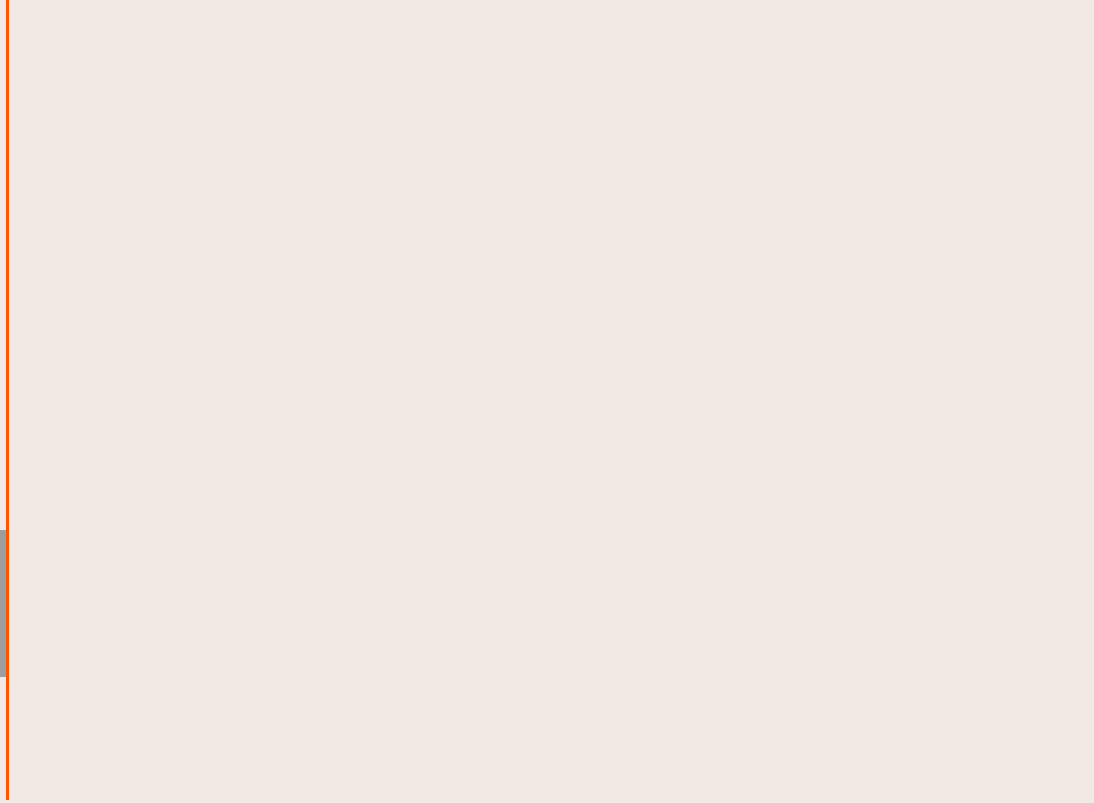
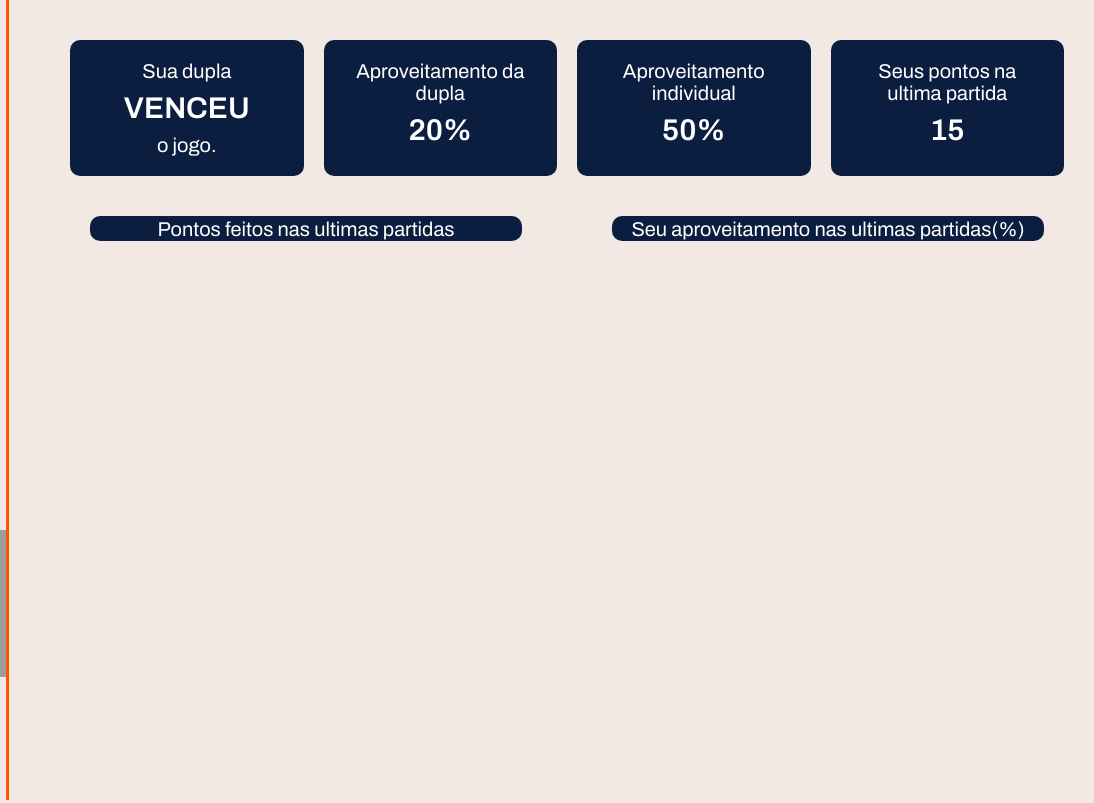
Before and after one commit to arthurrbispo/Voleinside, a website: page web-data-viz/public/dashboard.html in a window 1280 px wide. Shown: the full height of the page, 186-1280 px from the left. Drawn offline with nearby package versions, Linux system fonts and the light colour scheme; files that its build step writes are made by us from their sources; no server answers; grey boxes are pictures that could not be loaded; files whose address does not match are found by name.

Commit message:
Plotando os gráficos

```diff
--- a/web-data-viz/public/css/dashboards.css
+++ b/web-data-viz/public/css/dashboards.css
@@ -264,6 +264,7 @@ canvas {
   left: 25%;
   height: 100vh;
   overflow: auto;
+  padding: 20px;
 }
 
 
@@ -342,3 +343,75 @@ canvas {
 .btn-logout:hover {
   background-color: #ff7232;
 }
+
+
+.kpi {
+  display: flex;
+  justify-content: space-between;
+  margin-bottom: 20px;
+  margin-top: 40px;
+  margin-right: 30px;
+  gap: 20px;
+}
+
+.kpi-box {
+  flex: 1;
+  background-color: #0B1E3F;
+  border-radius: 10px;
+  padding: 20px;
+  text-align: center;
+
+}
+
+.kpi-value {
+  font-size: 30px;
+  font-weight: 600;
+  color: #fff;
+  margin: 10px 0;
+}
+
+.kpi-text {
+  color: #fff;
+  font-size: 20px;
+}
+
+.charts {
+  display: flex;
+  gap: 20px;
+  flex-wrap: wrap;
+
+}
+
+.chart {
+  background-color: #F2E9E4;
+  margin-right: 30px;
+  border-radius: 10px;
+  padding: 20px;
+  width: auto;
+  flex: 1;
+  min-width: 300px;
+  max-width: 500px;
+}
+
+.chart-title {
+  font-size: 20px;
+  background-color: #0B1E3F;
+  color: #fff;
+  margin-bottom: 15px;
+  text-align: center;
+  border-radius: 10px;
+  align-content: center;
+  height: 10%;
+  width: 100%;
+}
+
+.chart-pontos {
+  height: 250px;
+  border-radius: 5px;
+  display: flex;
+  align-items: center;
+  justify-content: center;
+  color: #a0a0a0;
+  width: 100% !important;
+  height: 100% !important;
+}
--- a/web-data-viz/public/dashboard.html
+++ b/web-data-viz/public/dashboard.html
@@ -51,23 +51,46 @@
 
         </div>
 
+
         <div class="dash">
-            <div id="alerta">
+            <div class="kpi">
+                <div class="kpi-box">
+                    <div class="kpi-text">Sua dupla</div>
+                    <div class="kpi-value">VENCEU</div>
+                    <div class="kpi-text">o jogo.</div>
+                </div>
+                <div class="kpi-box">
+                    <div class="kpi-text">Aproveitamento da dupla</div>
+                    <div class="kpi-value">20%</div>
+                </div>
+                <div class="kpi-box">
+                    <div class="kpi-text">Aproveitamento individual</div>
+                    <div class="kpi-value">50%</div>
+                </div>
+                <div class="kpi-box">
+                    <div class="kpi-text">Seus pontos na ultima partida</div>
+                    <div class="kpi-value">15</div>
+                </div>
             </div>
 
-            <div class="btns-dash" id="btnStatus">
-                <!-- O gráfico é chamado de acordo com o id (fk_aquario) do banco  -->
+            <div class="charts">
+                <div class="chart">
+                    <div class="chart-title">Pontos feitos nas ultimas partidas</div>
+                    <div class="chart-pontos">
+                        <canvas id="graficoPontos"></canvas>
+                    </div>
+                </div>
+
+                <div class="chart">
+                    <div class="chart-title">Seu aproveitamento nas ultimas partidas(%)</div>
+                    <div class="chart-pontos">
+                        <canvas id="graficoAproveitamento"></canvas>
+                    </div>
+                </div>
             </div>
         </div>
-<div class="chartPontos">
-    <canvas id="graficoPontos"></canvas>
-</div>
-<div class="chartAproveit">
-    <canvas id="graficoAproveitamento"></canvas>
-</div>
+    </div>
 
-    </div>
-    </div>
 
 
 </body>
@@ -121,6 +144,8 @@ function plotarGraficoPontos(resposta) {
 
     console.log('Iniciando plotagem do gráfico de PONTOS...');
 
+    resposta = [...resposta].reverse();
+
     let labels = [];
     let dadosPontos = [];
 
@@ -137,17 +162,29 @@ function plotarGraficoPontos(resposta) {
     const dados = {
         labels: labels,
         datasets: [{
-            label: 'Pontos feitos por você',
+            label:"",
             data: dadosPontos,
             fill: false,
-            borderColor: 'rgb(75, 192, 192)',
-            tension: 0.1
+            borderColor: '#ff7232',
+            backgroundColor: '#ff7232',
+            tension: 0.1,
         }]
     };
 
     const config = {
         type: 'line',
-        data: dados
+        data: dados,
+            options: {
+        scales: {
+            y: {
+                min: 0,
+                max: 22,
+                ticks: {
+                    stepSize: 1
+                }
+            }
+        }
+    }
     };
 
     new Chart(
@@ -159,6 +196,8 @@ function plotarGraficoPontos(resposta) {
 function plotarGraficoAproveitamento(resposta) {
 
     console.log('Iniciando plotagem do gráfico de APROVEITAMENTO...');
+
+    resposta = [...resposta].reverse();
 
     let labels = [];
     let dadosAproveitamento = [];
@@ -176,8 +215,10 @@ function plotarGraficoAproveitamento(resposta) {
     const dados = {
         labels: labels,
         datasets: [{
-            label: 'Aproveitamento (%)',
-            data: dadosAproveitamento
+            label: '',
+            data: dadosAproveitamento,
+            backgroundColor: '#FF5500',
+
         }]
     };
 
```
